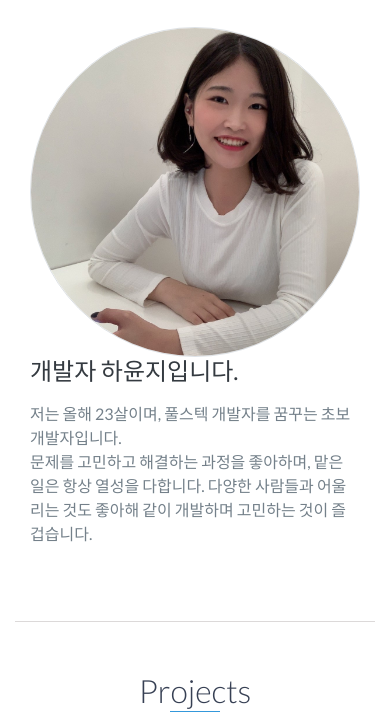
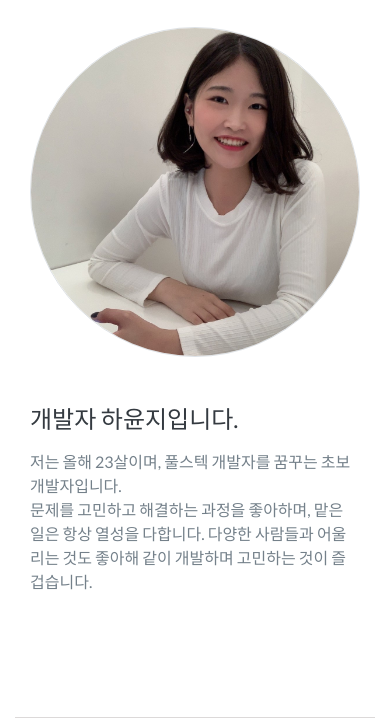
Before and after one commit to ijnooyah/Portfolio, a website: page index.html in a window 390 px wide. Shown: the part 116-844 px from the top of the page. Drawn offline with nearby package versions, Linux system fonts and the light colour scheme; files that its build step writes are made by us from their sources.

Commit message:
css 수정

```diff
--- a/css/styles.css
+++ b/css/styles.css
@@ -140,7 +140,6 @@ header.sticky {
 	z-index: 20;
 	padding: 0 7px;
 	border-radius: 4px;
-	background: #fff
 }
 
 #mobile-menu-open:hover, #mobile-menu-close:hover {
--- a/index.html
+++ b/index.html
@@ -52,12 +52,12 @@
 		<div class="row">
 			<div class="col-lg-8 col-md-12 mx-auto">
 				<div class="row">
-					<div class="col-lg-3 col-md-4 col-sm-9 mx-auto pb-sm-5">
+					<div class="col-lg-3 col-md-4 col-sm-9 mx-auto pb-5">
 						<div class="">
 							<img src="images/profile.jpg" style="max-width:100%; height:auto;" class="rounded-circle border">
 						</div>
 					</div>
-					<div class="col-lg-9 col-md-8 d-flex pb-sm-5">
+					<div class="col-lg-9 col-md-8 d-flex pb-5">
 						<div class="my-auto">
 							<p class="h4 text-dark mb-3">개발자 하윤지입니다.</p>
 							<p>
```
